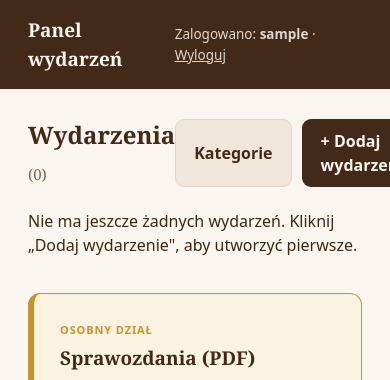
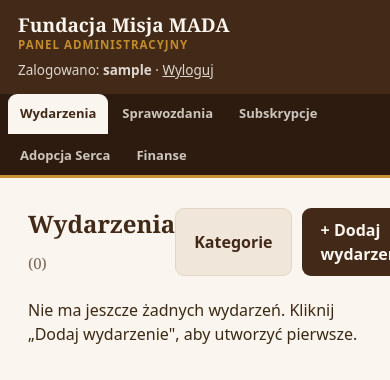
Before and after one commit to tomasz-kwietniewski/misja-mada, a PHP site: page /panel/index.php in a window 390 px wide; the page is wider, and only the part inside the window is pictured. Shown: the top 380 px of that part. Run offline with PHP 8.4, Linux system fonts and the light colour scheme; the visitor is signed in with stand-in values (Sample User, id 1).

Commit message:
panel: wspolna nawigacja modulow + branding "Fundacja Misja MADA - Panel administracyjny"
Panel urosl do kilku modulow, a naglowek wciaz mowil "Panel wydarzen".
- layout.php: gorna belka z markami (Fundacja Misja MADA / PANEL
  ADMINISTRACYJNY) + zakladki modulow: Wydarzenia, Sprawozdania,
  Subskrypcje, Adopcja Serca, Finanse (aktywna zakladka wykrywana po
  nazwie skryptu, aria-current)
- panel.css: style .panel-nav (karta aktywna w kolorze tla, zloty
  akcent, wariant mobilny), podtytul w belce
- login.php: naglowek "Fundacja Misja MADA / Panel administracyjny"
- sprzatniete zbedne linki "<- Panel" (zastapione przez gorne menu)

Zweryfikowane Playwright + curl: aktywna zakladka poprawna na kazdym
module (wplaty/import/eksport podswietlaja Adopcje Serca). Testy
46+79 OK, i18n OK, lint czysty.

Co-Authored-By: Claude Fable 5 <noreply@anthropic.com>

```diff
--- a/panel/adopcje.php
+++ b/panel/adopcje.php
@@ -63,7 +63,6 @@ panel_header('Adopcja Serca - przegląd');
         <a href="zgloszenia.php" class="btn-secondary btn-sm">Zgłoszenia</a>
         <a href="finanse.php" class="btn-secondary btn-sm">Finanse</a>
         <a href="eksport.php" class="btn-secondary btn-sm">Eksport</a>
-        <a href="index.php" class="btn-ghost btn-sm">← Panel</a>
       </span>
     </div>
 
--- a/panel/darczyncy.php
+++ b/panel/darczyncy.php
@@ -36,7 +36,6 @@ panel_header('Darczyńcy - Adopcja Serca');
         <a href="wplaty.php" class="btn-secondary btn-sm">Macierz wpłat</a>
         <a href="dzieci.php" class="btn-secondary btn-sm">Podopieczni</a>
         <a href="import.php" class="btn-ghost btn-sm">Import</a>
-        <a href="index.php" class="btn-ghost btn-sm">← Panel</a>
       </span>
     </div>
 
--- a/panel/dzieci.php
+++ b/panel/dzieci.php
@@ -66,7 +66,6 @@ panel_header('Podopieczni - Adopcja Serca');
       <span>
         <a href="adopcje.php" class="btn-secondary btn-sm">Przegląd</a>
         <a href="darczyncy.php" class="btn-secondary btn-sm">Darczyńcy</a>
-        <a href="index.php" class="btn-ghost btn-sm">← Panel</a>
       </span>
     </div>
     <?= dz_flash() ?>
--- a/panel/index.php
+++ b/panel/index.php
@@ -26,7 +26,7 @@ foreach ($events as $e) {
 $effFeaturedId = $manualFeaturedId !== null ? $manualFeaturedId : $nearestUpcomingId;
 $effIsAuto = ($manualFeaturedId === null);
 
-panel_header('Panel wydarzeń');
+panel_header('Wydarzenia');
 echo panel_flash();
 ?>
     <div class="bar">
--- a/panel/layout.php
+++ b/panel/layout.php
@@ -2,8 +2,29 @@
 /* ═══ CMS - wspólny layout dla stron za logowaniem ═══════════════ */
 require_once __DIR__ . '/auth.php';
 
+/**
+ * Moduły panelu do górnej nawigacji: etykieta, strona startowa modułu
+ * i lista plików, przy których zakładka jest podświetlona jako aktywna.
+ */
+function panel_nav_modules(): array {
+    return [
+        'wydarzenia'   => ['Wydarzenia', 'index.php',
+            ['index.php', 'edit.php', 'categories.php', 'translate.php', 'glossary.php', 'media.php']],
+        'sprawozdania' => ['Sprawozdania', 'sprawozdania.php',
+            ['sprawozdania.php']],
+        'subskrypcje'  => ['Subskrypcje', 'subskrypcje.php',
+            ['subskrypcje.php']],
+        'adopcja'      => ['Adopcja Serca', 'adopcje.php',
+            ['adopcje.php', 'darczyncy.php', 'darczynca.php', 'darczynca-edit.php', 'dzieci.php',
+             'adopcja-edit.php', 'wplaty.php', 'zgloszenia.php', 'import.php', 'import-lacz.php', 'eksport.php']],
+        'finanse'      => ['Finanse', 'finanse.php',
+            ['finanse.php']],
+    ];
+}
+
 function panel_header($title) {
     $user = mada_current_user();
+    $script = basename((string)($_SERVER['SCRIPT_NAME'] ?? ''));
     ?>
 <!doctype html>
 <html lang="pl">
@@ -17,9 +38,15 @@ function panel_header($title) {
 </head>
 <body>
   <header class="panel-top">
-    <h1><a href="index.php" style="color:inherit;text-decoration:none;">Panel wydarzeń</a></h1>
+    <h1><a href="index.php" style="color:inherit;text-decoration:none;">Fundacja Misja MADA
+      <span class="panel-sub">Panel administracyjny</span></a></h1>
     <span class="who">Zalogowano: <strong><?= mada_esc($user) ?></strong> · <a href="logout.php">Wyloguj</a></span>
   </header>
+  <nav class="panel-nav" aria-label="Moduły panelu">
+    <?php foreach (panel_nav_modules() as $m): [$label, $href, $files] = $m; ?>
+      <a href="<?= mada_esc($href) ?>"<?= in_array($script, $files, true) ? ' class="active" aria-current="page"' : '' ?>><?= mada_esc($label) ?></a>
+    <?php endforeach; ?>
+  </nav>
   <main class="panel-wrap">
 <?php
 }
--- a/panel/login.php
+++ b/panel/login.php
@@ -32,8 +32,8 @@ if (($_SERVER['REQUEST_METHOD'] ?? 'GET') === 'POST') {
 </head>
 <body class="panel-login">
   <main class="login-card">
-    <h1>Panel wydarzeń</h1>
-    <p class="sub">Fundacja Misja MADA</p>
+    <h1>Fundacja Misja MADA</h1>
+    <p class="sub">Panel administracyjny</p>
 
     <?php if ($error !== ''): ?>
       <div class="alert alert-error"><?= mada_esc($error) ?></div>
--- a/panel/panel.css
+++ b/panel/panel.css
@@ -71,9 +71,36 @@ h1, h2, h3 { font-family: Georgia, "Times New Roman", serif; color: var(--brown)
   display: flex; align-items: center; justify-content: space-between;
   padding: 16px 28px; background: var(--brown); color: var(--cream);
 }
-.panel-top h1 { color: var(--cream); font-size: 19px; margin: 0; }
+.panel-top h1 { color: var(--cream); font-size: 19px; margin: 0; line-height: 1.25; }
+.panel-top .panel-sub {
+  display: block; font-family: system-ui, sans-serif; font-size: 11.5px;
+  font-weight: 600; letter-spacing: .09em; text-transform: uppercase;
+  color: var(--gold); opacity: .95;
+}
 .panel-top .who { font-size: 13.5px; opacity: .85; }
 .panel-top a { color: var(--cream); }
+
+/* ── Nawigacja modułów panelu ───────────────────────────────────── */
+.panel-nav {
+  display: flex; flex-wrap: wrap; gap: 2px;
+  padding: 0 28px; background: var(--brownDk);
+  border-bottom: 3px solid var(--gold);
+}
+.panel-nav a {
+  padding: 11px 18px; font-size: 14px; font-weight: 600;
+  color: var(--cream); text-decoration: none; opacity: .78;
+  border-radius: 9px 9px 0 0;
+}
+.panel-nav a:hover { opacity: 1; background: rgba(250, 245, 238, .10); }
+.panel-nav a.active {
+  opacity: 1; background: var(--cream); color: var(--brown);
+}
+@media (max-width: 640px) {
+  .panel-top { flex-wrap: wrap; gap: 8px; padding: 14px 18px; }
+  .panel-nav { padding: 0 8px; }
+  .panel-nav a { padding: 10px 12px; font-size: 13px; }
+}
+
 .panel-wrap { max-width: 1000px; margin: 0 auto; padding: 28px; }
 .panel-wrap .bar { display: flex; justify-content: space-between; align-items: center; margin-bottom: 20px; }
 
```
